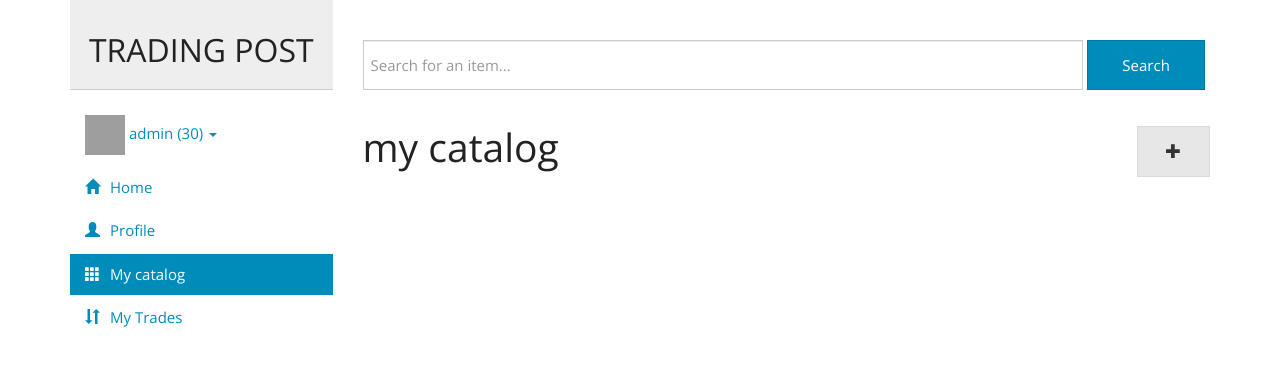
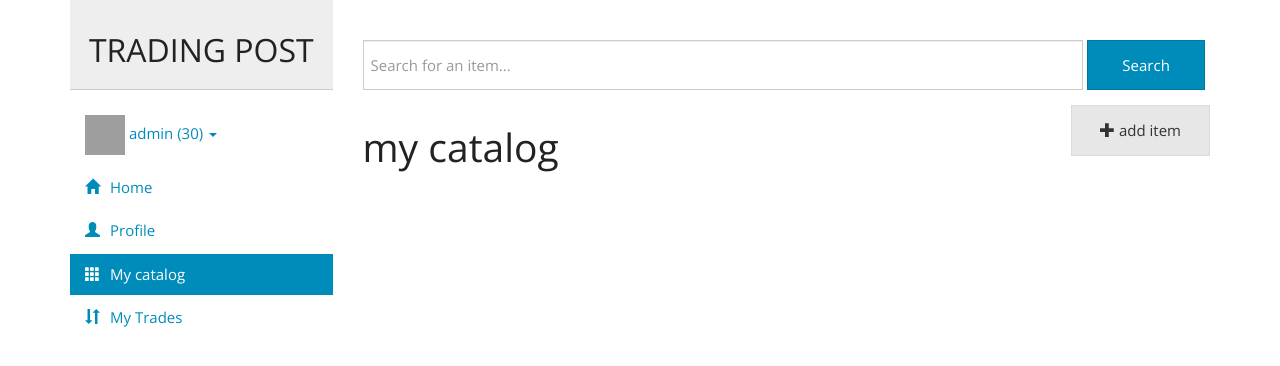
Before and after one commit to arthuralee/cmu-437-finalproject, a Django app: page /manage in a window 1280 px wide. Shown: the top 366 px of the page. Run offline with Django 3.2, Linux system fonts and the light colour scheme; a user stored in the database is signed in; data comes from the database, SQL or seed files in the repository; both versions use the stored data as it was after the commit; parts of the project's set-up code (start-up, migrations or seed data) failed here and were passed over; some libraries are stand-ins or nearby versions; grey boxes are pictures that could not be loaded.

Commit message:
update visuals for add button

```diff
--- a/trade/templates/trade/manage.html
+++ b/trade/templates/trade/manage.html
@@ -9,10 +9,14 @@
 {% endblock %}
 
 {% block content %}
-<div class="pull-right">
-  <button class="btn btn-default" data-toggle="modal" data-target="#addModal"><span class="glyphicon glyphicon-plus"></button>
+<div class="row">
+  <div class="col-md-12">
+    <div class="pull-right">
+      <button class="btn btn-default" data-toggle="modal" data-target="#addModal"><span class="glyphicon glyphicon-plus"></span> add item</button>
+    </div>
+    <h1>my catalog</h1>
+  </div>
 </div>
-<h1>my catalog</h1>
 
 <ul class="item-list">
   {% for item in items %}
```
Also changed, not shown: app/db/app.db, app/media/users/1622876_10151933808850810_1314179133_n.jpg (added), app/media/users/398511_10150463491055810_1684691940_n_1.jpg (added).
